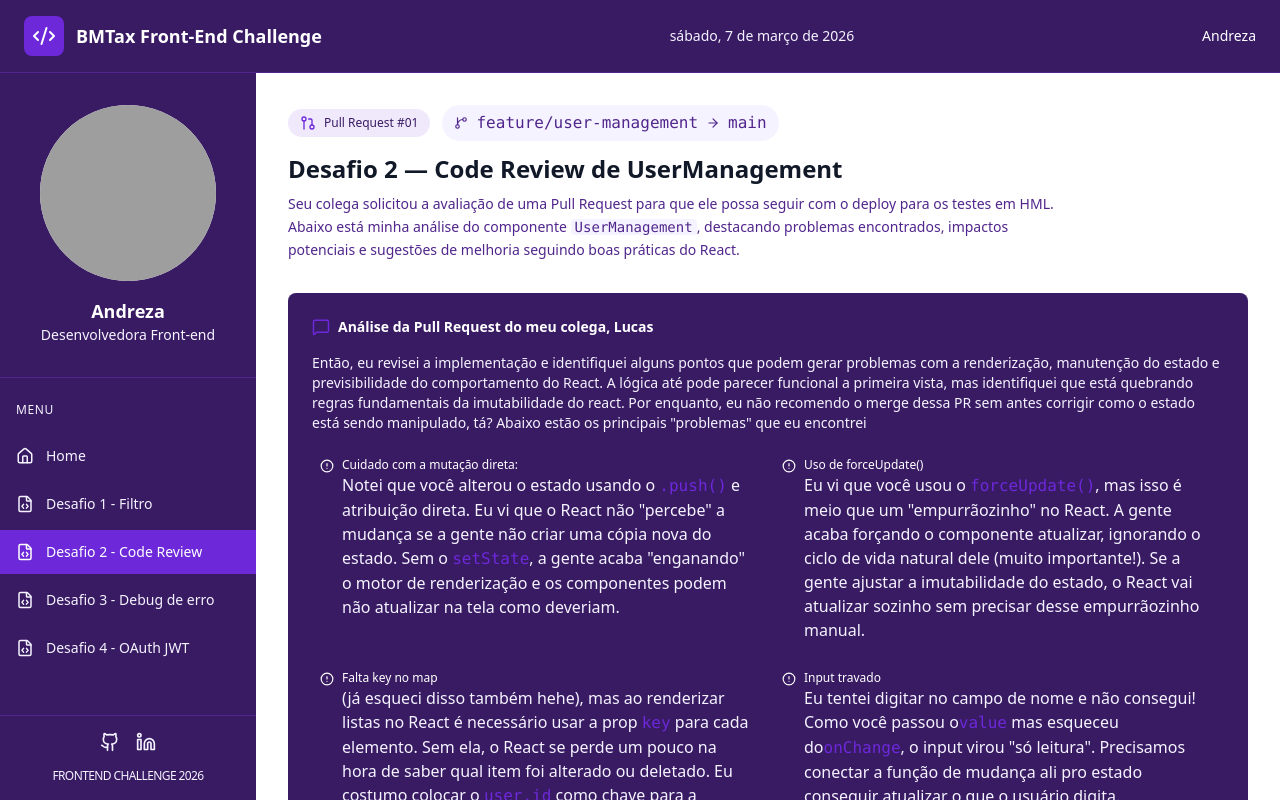
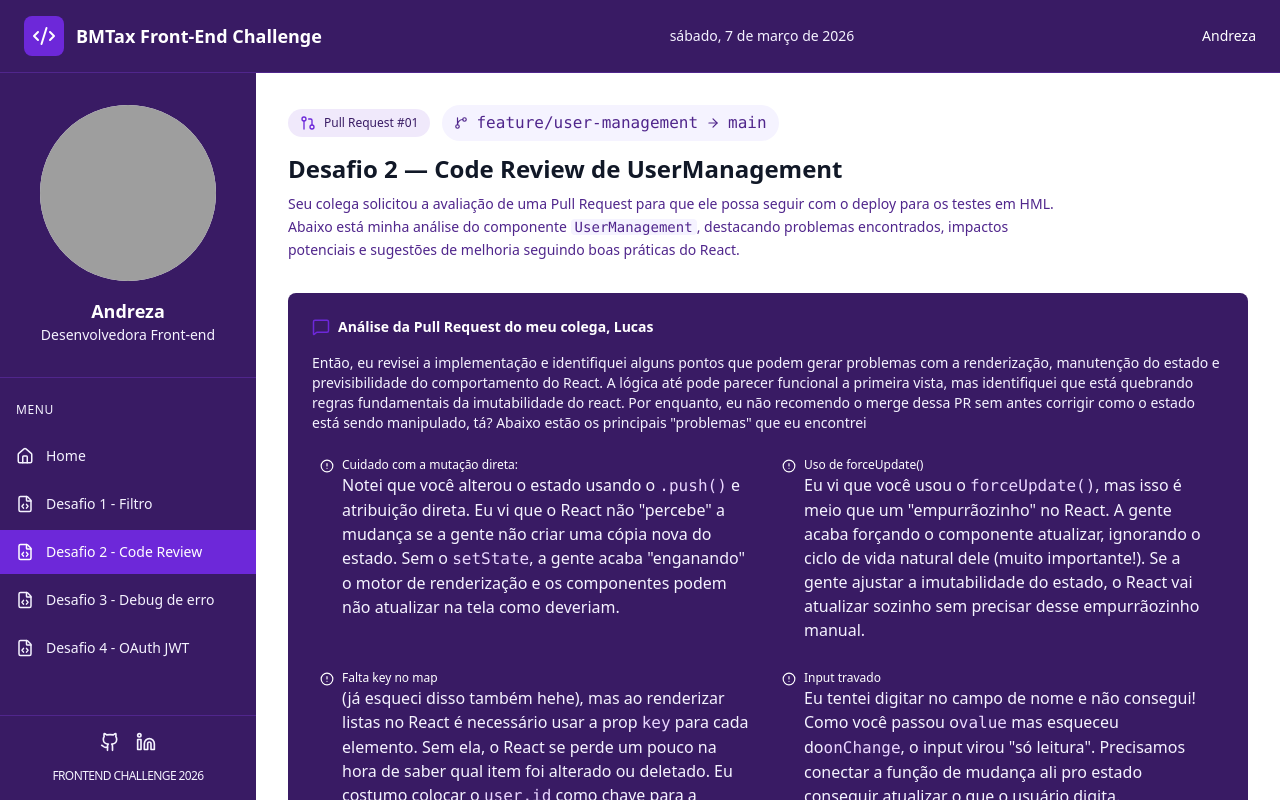
Before and after one commit to andrezadesousa/bmtax-frontend-challenge, a React (Vite) app: page / in a window 1280 px wide. Both pictures are taken after a click on the button "Desafio 2 - Code Review". Built offline with nearby package versions, Linux system fonts and the light colour scheme; grey boxes are pictures that could not be loaded.

Commit message:
wip(reviewData): text color corrections

```diff
--- a/src/data/reviewData.tsx
+++ b/src/data/reviewData.tsx
@@ -150,12 +150,11 @@ export const reviewItems: ReviewItem[] = [
     desc: (
       <>
         Notei que você alterou o estado usando o{" "}
-        <code className="text-primary-light">.push()</code> e atribuição direta.
-        Eu vi que o React não "percebe" a mudança se a gente não criar uma cópia
-        nova do estado. Sem o{" "}
-        <code className="text-primary-light">setState</code>, a gente acaba
-        "enganando" o motor de renderização e os componentes podem não atualizar
-        na tela como deveriam.
+        <code className="text-purple-200">.push()</code> e atribuição direta. Eu
+        vi que o React não "percebe" a mudança se a gente não criar uma cópia
+        nova do estado. Sem o <code className="text-purple-200">setState</code>,
+        a gente acaba "enganando" o motor de renderização e os componentes podem
+        não atualizar na tela como deveriam.
       </>
     ),
   },
@@ -165,11 +164,11 @@ export const reviewItems: ReviewItem[] = [
     desc: (
       <>
         Eu vi que você usou o{" "}
-        <code className="text-primary-light">forceUpdate()</code>, mas isso é
-        meio que um "empurrãozinho" no React. A gente acaba forçando o
-        componente atualizar, ignorando o ciclo de vida natural dele (muito
-        importante!). Se a gente ajustar a imutabilidade do estado, o React vai
-        atualizar sozinho sem precisar desse empurrãozinho manual.
+        <code className="text-purple-200">forceUpdate()</code>, mas isso é meio
+        que um "empurrãozinho" no React. A gente acaba forçando o componente
+        atualizar, ignorando o ciclo de vida natural dele (muito importante!).
+        Se a gente ajustar a imutabilidade do estado, o React vai atualizar
+        sozinho sem precisar desse empurrãozinho manual.
       </>
     ),
   },
@@ -179,10 +178,10 @@ export const reviewItems: ReviewItem[] = [
     desc: (
       <>
         (já esqueci disso também hehe), mas ao renderizar listas no React é
-        necessário usar a prop <code className="text-primary-light">key</code>{" "}
-        para cada elemento. Sem ela, o React se perde um pouco na hora de saber
-        qual item foi alterado ou deletado. Eu costumo colocar o{" "}
-        <code className="text-primary-light">user.id</code> como chave para a
+        necessário usar a prop <code className="text-purple-200">key</code> para
+        cada elemento. Sem ela, o React se perde um pouco na hora de saber qual
+        item foi alterado ou deletado. Eu costumo colocar o{" "}
+        <code className="text-purple-200">user.id</code> como chave para a
         performance ficar em dia!
       </>
     ),
@@ -194,8 +193,8 @@ export const reviewItems: ReviewItem[] = [
       <>
         {" "}
         Eu tentei digitar no campo de nome e não consegui! Como você passou o
-        <code className="text-primary-light">value</code> mas esqueceu do
-        <code className="text-primary-light">onChange</code>, o input virou "só
+        <code className="text-purple-200">value</code> mas esqueceu do
+        <code className="text-purple-200">onChange</code>, o input virou "só
         leitura". Precisamos conectar a função de mudança ali pro estado
         conseguir atualizar o que o usuário digita.
       </>
@@ -207,12 +206,11 @@ export const reviewItems: ReviewItem[] = [
     desc: (
       <>
         {" "}
-        Gerar o ID usando o{" "}
-        <code className="text-primary-light">length + 1</code>
+        Gerar o ID usando o <code className="text-purple-200">length + 1</code>
         pode dar dor de cabeça se a gente começar a deletar usuários, porque os
         IDs vão acabar se repetindo. Eu sugiro usar um{" "}
-        <code className="text-primary-light">Date.now()</code>
-        ou até o <code className="text-primary-light">
+        <code className="text-purple-200">Date.now()</code>
+        ou até o <code className="text-purple-200">
           crypto.randomUUID()
         </code>{" "}
         pra garantir que cada usuário tenha um RG único de verdade!
@@ -228,9 +226,8 @@ export const reviewItems: ReviewItem[] = [
         É interessante refatorar o componente para um Functional Component
         utilizando Hooks como <code>useState</code>. Além de estar mais alinhado
         com o que o React recomenda hoje, o código fica bem mais enxuto: Ai não
-        precisa do <code className="text-primary-light">constructor</code> e
-        aquele monte de <code className="text-primary-light">this.state</code>{" "}
-        espalhado
+        precisa do <code className="text-purple-200">constructor</code> e aquele
+        monte de <code className="text-purple-200">this.state</code> espalhado
       </>
     ),
   },
```
